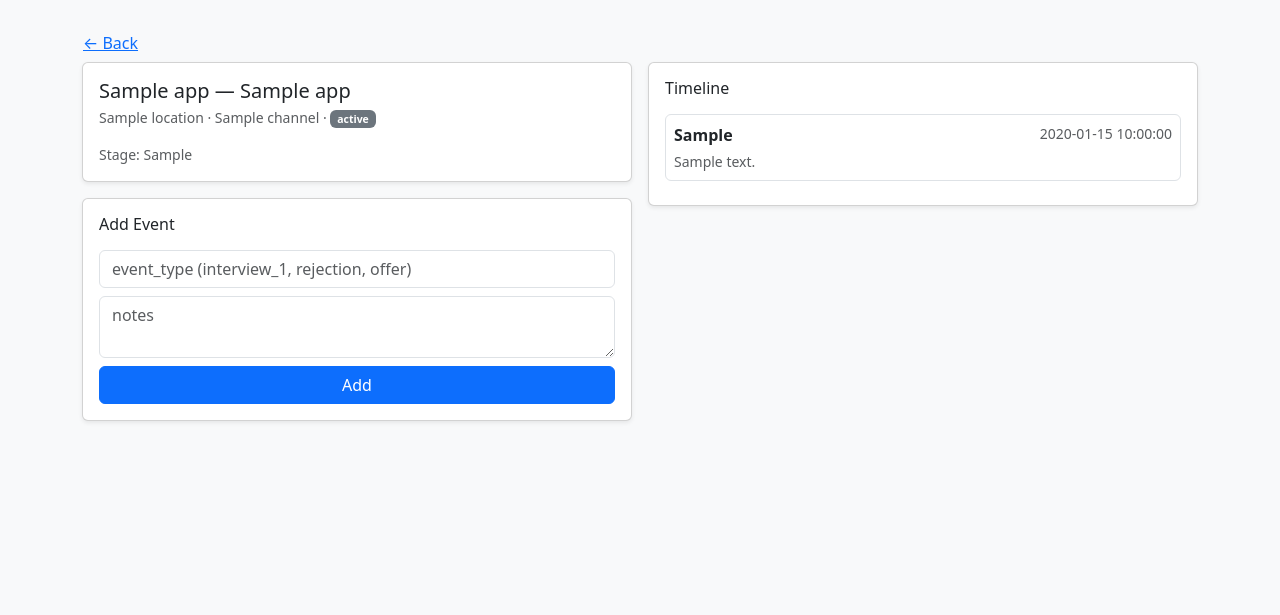
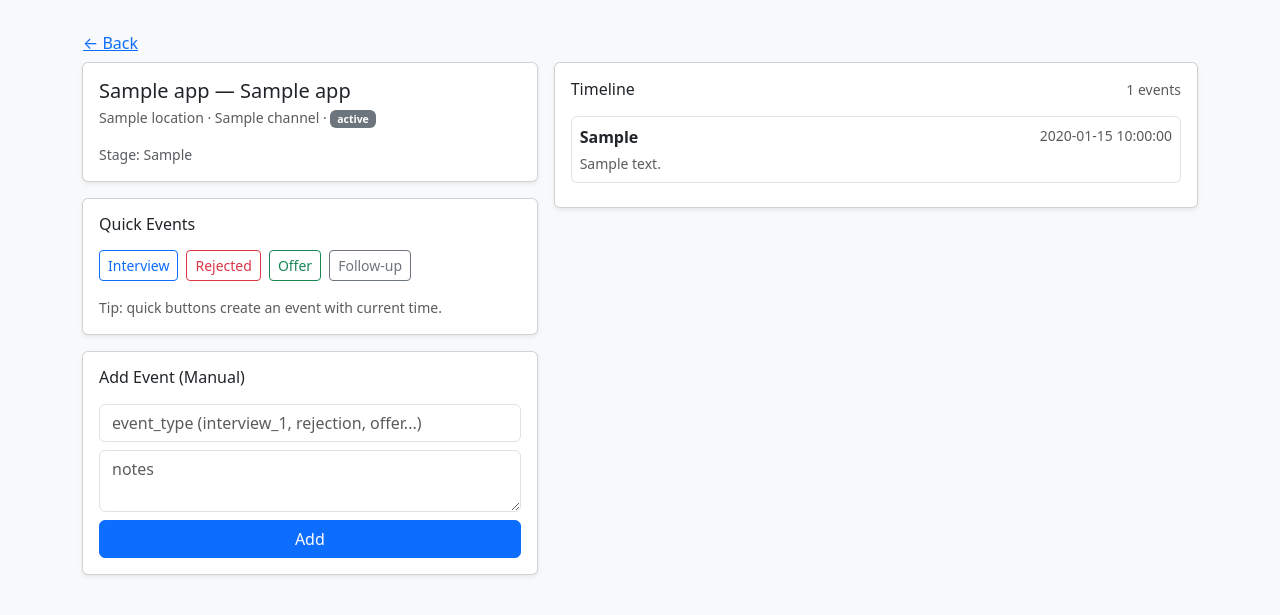
Before and after one commit to charles-103/JobTrackIQ, a Python web app: template backend/app/templates/application_detail.html in a window 1280 px wide. Shown: the part 57-672 px from the top of the page. Run offline with Jinja, Linux system fonts and the light colour scheme; the template is opened without the code that fills it: most values are stand-ins (such as "Sample title", 1, 10 or a date in 2020).

Commit message:
add quick event buttons on application detail page

```diff
--- a/backend/app/templates/application_detail.html
+++ b/backend/app/templates/application_detail.html
@@ -1,29 +1,73 @@
 {% extends "base.html" %}
 {% block content %}
 
-<a class="btn btn-link px-0" href="/">← Back</a>
+<a class="btn btn-link px-0" href="/ui/">← Back</a>
 
 <div class="row g-3">
-  <div class="col-lg-6">
+  <!-- LEFT -->
+  <div class="col-lg-5">
+
+    <!-- Application card -->
     <div class="card shadow-sm">
       <div class="card-body">
         <h5 class="mb-1">{{ app.company_name }} — {{ app.role_title }}</h5>
+
         <div class="text-muted small">
-          {{ app.location or "" }} · {{ app.channel or "" }} ·
-          <span class="badge text-bg-secondary">{{ app.status }}</span>
+          {{ app.location or "" }}
+          {% if app.channel %} · {{ app.channel }}{% endif %}
+          · <span class="badge text-bg-secondary">{{ app.status }}</span>
         </div>
+
         <div class="mt-3">
           <div class="text-muted small">Stage: {{ app.current_stage }}</div>
         </div>
       </div>
     </div>
 
+    <!-- Quick Event Buttons -->
     <div class="card shadow-sm mt-3">
       <div class="card-body">
-        <h6 class="mb-3">Add Event</h6>
-        <form method="post" action="/applications/{{ app.id }}/events">
+        <h6 class="mb-3">Quick Events</h6>
+
+        <div class="d-flex flex-wrap gap-2">
+          <form method="post" action="/ui/applications/{{ app.id }}/events">
+            <input type="hidden" name="event_type" value="interview_1">
+            <input type="hidden" name="notes" value="scheduled">
+            <button class="btn btn-outline-primary btn-sm" type="submit">Interview</button>
+          </form>
+
+          <form method="post" action="/ui/applications/{{ app.id }}/events">
+            <input type="hidden" name="event_type" value="rejection">
+            <input type="hidden" name="notes" value="">
+            <button class="btn btn-outline-danger btn-sm" type="submit">Rejected</button>
+          </form>
+
+          <form method="post" action="/ui/applications/{{ app.id }}/events">
+            <input type="hidden" name="event_type" value="offer">
+            <input type="hidden" name="notes" value="">
+            <button class="btn btn-outline-success btn-sm" type="submit">Offer</button>
+          </form>
+
+          <form method="post" action="/ui/applications/{{ app.id }}/events">
+            <input type="hidden" name="event_type" value="follow_up">
+            <input type="hidden" name="notes" value="sent follow-up">
+            <button class="btn btn-outline-secondary btn-sm" type="submit">Follow-up</button>
+          </form>
+        </div>
+
+        <div class="text-muted small mt-3">
+          Tip: quick buttons create an event with current time.
+        </div>
+      </div>
+    </div>
+
+    <!-- Manual Add Event -->
+    <div class="card shadow-sm mt-3">
+      <div class="card-body">
+        <h6 class="mb-3">Add Event (Manual)</h6>
+        <form method="post" action="/ui/applications/{{ app.id }}/events">
           <div class="mb-2">
-            <input class="form-control" name="event_type" placeholder="event_type (interview_1, rejection, offer)" required>
+            <input class="form-control" name="event_type" placeholder="event_type (interview_1, rejection, offer...)" required>
           </div>
           <div class="mb-2">
             <textarea class="form-control" name="notes" placeholder="notes"></textarea>
@@ -32,16 +76,21 @@
         </form>
       </div>
     </div>
+
   </div>
 
-  <div class="col-lg-6">
+  <!-- RIGHT -->
+  <div class="col-lg-7">
     <div class="card shadow-sm">
       <div class="card-body">
-        <h6 class="mb-3">Timeline</h6>
+        <div class="d-flex justify-content-between align-items-center mb-3">
+          <h6 class="mb-0">Timeline</h6>
+          <span class="text-muted small">{{ events|length }} events</span>
+        </div>
 
         {% for e in events %}
           <div class="border rounded p-2 mb-2 bg-white">
-            <div class="d-flex justify-content-between">
+            <div class="d-flex justify-content-between align-items-start">
               <div class="fw-semibold">{{ e.event_type }}</div>
               <div class="text-muted small">{{ e.event_time }}</div>
             </div>
```
